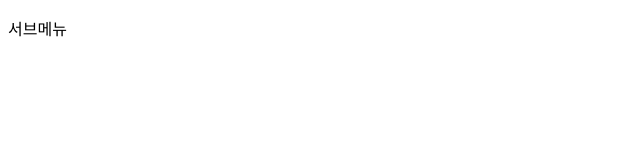
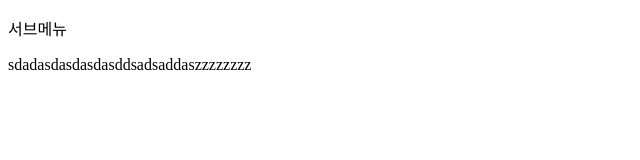
Before and after one commit to JEONGSUK2/git_test, a plain HTML site: page submenu.html in a window 1280 px wide. Shown: the whole page, without its empty margins (0-640 px from the left). Drawn offline with Linux system fonts and the light colour scheme.

Commit message:
먼가바뀜

```diff
--- a/submenu.html
+++ b/submenu.html
@@ -7,5 +7,6 @@
 </head>
 <body>
     <p>서브메뉴</p>
+    <p>sdadasdasdasdasddsadsaddaszzzzzzzz</p>
 </body>
 </html>
```
